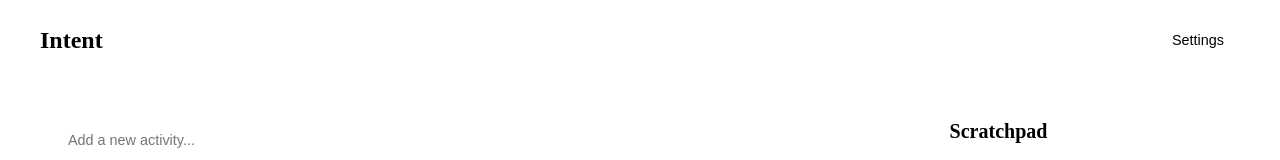
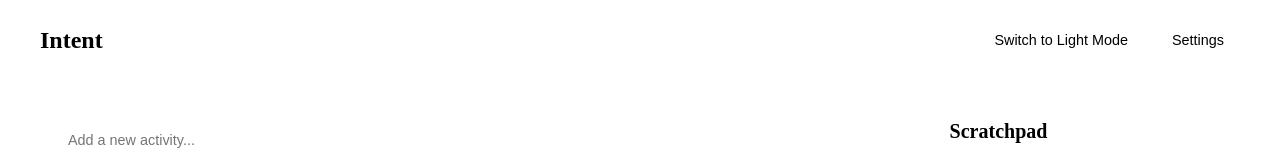
Before and after one commit to SimField2107/intent-app, a React (Vite) app: page / in a window 1280 px wide. Shown: the top 160 px of the page. Built offline with nearby package versions, Linux system fonts and the light colour scheme; the HTML template or start-up script is replaced by a standard one.

Commit message:
feat: Implement light/dark theme toggle

```diff
--- a/src/components/Header.jsx
+++ b/src/components/Header.jsx
@@ -3,17 +3,25 @@
 import styles from './Header.module.css';
 
 const Header = () => {
-  const { setIsSettingsOpen } = useContext(AppContext);
+  const { setIsSettingsOpen, theme, toggleTheme } = useContext(AppContext);
 
   return (
     <header className={styles.header}>
       <h1 className={styles.title}>Intent</h1>
+      <div className={styles.buttonGroup}>
+        <button
+          className={styles.themeButton}
+          onClick={toggleTheme}
+        >
+          {theme === 'dark' ? 'Switch to Light Mode' : 'Switch to Dark Mode'}
+        </button>
         <button
           className={styles.settingsButton}
           onClick={() => setIsSettingsOpen(true)}
         >
           Settings
         </button>
+      </div>
     </header>
   );
 };
--- a/src/components/Header.module.css
+++ b/src/components/Header.module.css
@@ -1,24 +1,48 @@
 .header {
-  background-color: var(--background-dark);
+  background-color: var(--background);
   padding: 1rem 2rem;
-  border-bottom: 1px solid var(--card-background-dark);
+  border-bottom: 1px solid var(--card-background);
   display: flex;
   justify-content: space-between;
   align-items: center;
 }
 
 .title {
-  color: var(--text-dark);
+  color: var(--text);
   font-size: 1.5rem;
   font-weight: 600;
   margin: 0;
 }
 
+.buttonGroup {
+  display: flex;
+  gap: 0.75rem;
+  align-items: center;
+}
+
+.themeButton {
+  padding: 0.5rem 1rem;
+  background-color: var(--card-background);
+  color: var(--text);
+  border: 1px solid var(--card-background);
+  border-radius: 4px;
+  cursor: pointer;
+  font-size: 0.9rem;
+  font-weight: 500;
+  transition: all 0.2s ease;
+}
+
+.themeButton:hover {
+  background-color: var(--primary-accent);
+  color: white;
+  border-color: var(--primary-accent);
+}
+
 .settingsButton {
   padding: 0.5rem 1rem;
-  background-color: var(--card-background-dark);
-  color: var(--text-dark);
-  border: 1px solid var(--card-background-dark);
+  background-color: var(--card-background);
+  color: var(--text);
+  border: 1px solid var(--card-background);
   border-radius: 4px;
   cursor: pointer;
   font-size: 0.9rem;
--- a/src/context/AppContext.jsx
+++ b/src/context/AppContext.jsx
@@ -1,4 +1,4 @@
-import React, { createContext, useState } from 'react';
+import React, { createContext, useState, useEffect } from 'react';
 import useLocalStorage from '../hooks/useLocalStorage';
 
 const AppContext = createContext();
@@ -16,6 +16,16 @@
     shortBreak: 5,
     longBreak: 15
   });
+  const [theme, setTheme] = useLocalStorage('appTheme', 'dark');
+
+  // Update document theme when theme state changes
+  useEffect(() => {
+    document.body.setAttribute('data-theme', theme);
+  }, [theme]);
+
+  const toggleTheme = () => {
+    setTheme(theme === 'dark' ? 'light' : 'dark');
+  };
 
   const handleSubmit = (e) => {
     e.preventDefault();
@@ -107,6 +117,8 @@
     setIsSettingsOpen,
     settings,
     setSettings,
+    theme,
+    toggleTheme,
     handleSubmit,
     handleDeleteActivity,
     handleToggleComplete,
```
Also changed, not shown: src/styles/global.css (+13 -7 lines). Lines whose indentation alone changed are shown as unchanged.
